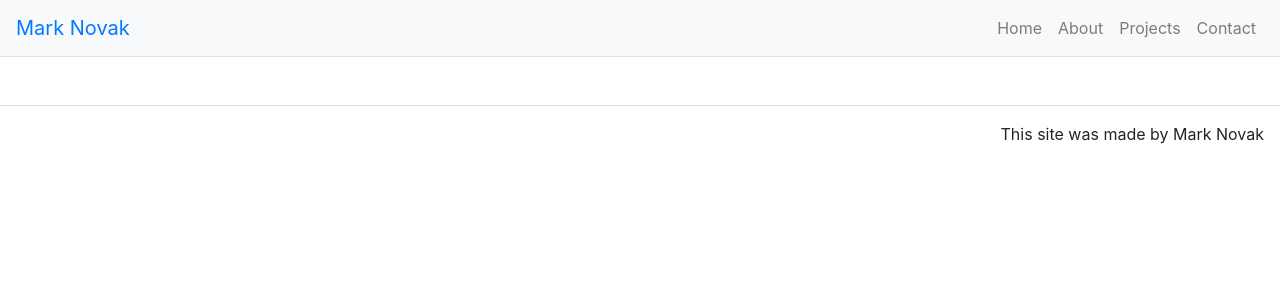
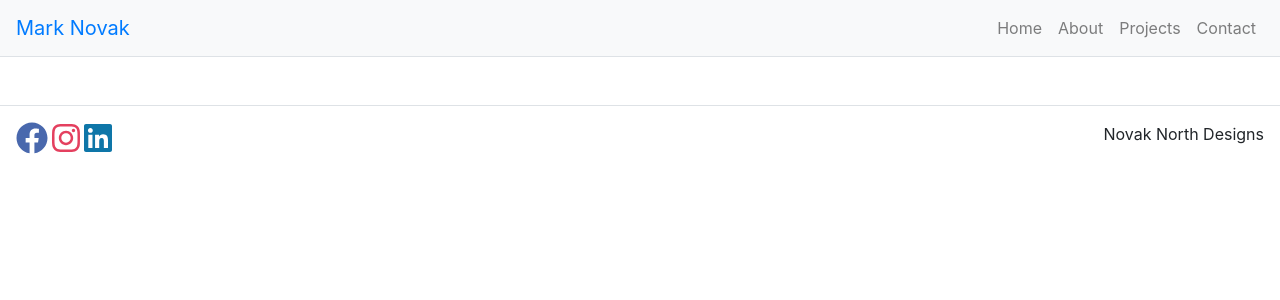
Before and after one commit to manovak24/manovak24.github.io, a React (Create React App) app: page / in a window 1280 px wide. Shown: the top 300 px of the page. Built offline with nearby package versions, Linux system fonts and the light colour scheme.

Commit message:
created social follow component and imported to footer component

```diff
--- a/package.json
+++ b/package.json
@@ -3,6 +3,9 @@
   "version": "0.1.0",
   "private": true,
   "dependencies": {
+    "@fortawesome/fontawesome-svg-core": "^1.2.34",
+    "@fortawesome/free-brands-svg-icons": "^5.15.2",
+    "@fortawesome/react-fontawesome": "^0.1.14",
     "@testing-library/jest-dom": "^5.11.9",
     "@testing-library/react": "^11.2.5",
     "@testing-library/user-event": "^12.7.1",
--- a/src/components/footer.js
+++ b/src/components/footer.js
@@ -3,6 +3,8 @@ import React from 'react';
 import Container from 'react-bootstrap/container';
 import Row from 'react-bootstrap/Row';
 import Col from 'react-bootstrap/Col';
+
+import SocialFollow from './social-follow';
 
 class Footer extends React.Component {
     render() {
@@ -10,7 +12,10 @@ class Footer extends React.Component {
             <footer className="mt-5">
                 <Container fluid={true}>
                     <Row className="border-top justify-content-between p-3 d-flex">
-                        <Col className="p-0 d-flex justify-content-end">This site was made by Mark Novak</Col>
+                        <Col className="p-0 d-flex justify-content-start">
+                            <SocialFollow />
+                        </Col>
+                        <Col className="p-0 d-flex justify-content-end">Novak North Designs</Col>
                     </Row>
                 </Container>
             </footer>
--- /dev/null
+++ b/src/components/social-follow.css
@@ -0,0 +1,22 @@
+a.social {
+    display: inline-block;
+    transition: transform 250ms;
+}
+
+a.social:hover {
+    transform: translateY(-.25rem);
+}
+
+a.facebook {
+    color: #4968ad;
+}
+
+a.instagram {
+    color: #e4405f;
+    padding-left: .25rem;
+}
+
+a.linkedin {
+    color: #0E76A8;
+    padding-left: .25rem;
+}
--- /dev/null
+++ b/src/components/social-follow.js
@@ -0,0 +1,28 @@
+import React from 'react';
+
+import './social-follow.css';
+
+import { FontAwesomeIcon } from '@fortawesome/react-fontawesome';
+import {
+    faFacebook,
+    faInstagram,
+    faLinkedin
+} from '@fortawesome/free-brands-svg-icons';
+
+function SocialFollow(props) {
+    return (
+        <div className="social-container">
+            <a href="https://www.facebook.com/mark.william.948" className="facebook social" rel="noopener noreferrer" target="_blank">
+                <FontAwesomeIcon icon={faFacebook} size="2x" />
+            </a>
+            <a href="https://www.instagram.com/therealbrovak/" className="instagram social" rel="noopener noreferrer" target="_blank">
+                <FontAwesomeIcon icon={faInstagram} size="2x" />
+            </a>
+            <a href="https://www.linkedin.com/in/mark-novak-56679949/" className="linkedin social" rel="noopener noreferrer" target="_blank">
+                <FontAwesomeIcon icon={faLinkedin} size="2x" />
+            </a>
+        </div>
+    )
+}
+
+export default SocialFollow;
```
Also changed, not shown: 1 other file (tests, documents, lock files or other folders).
